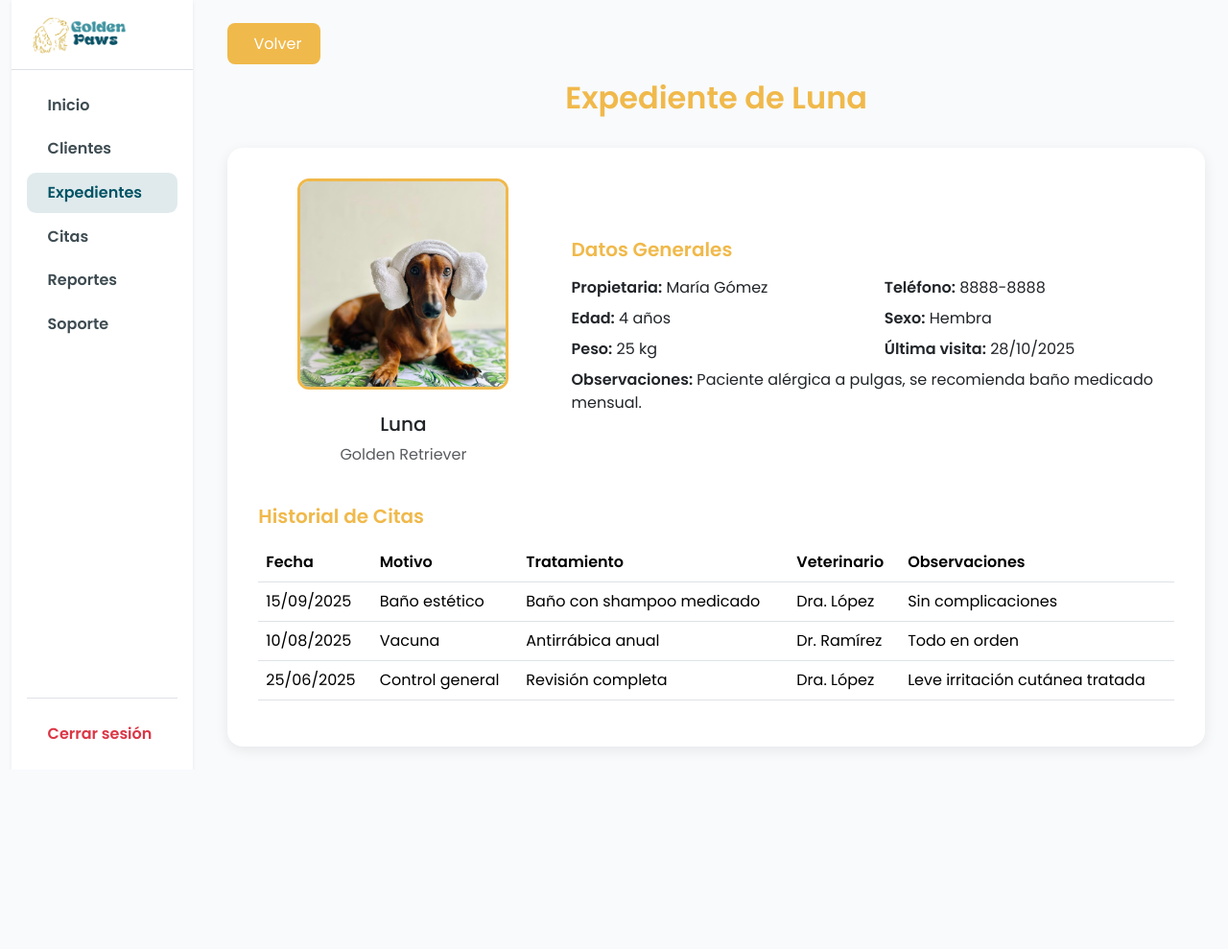
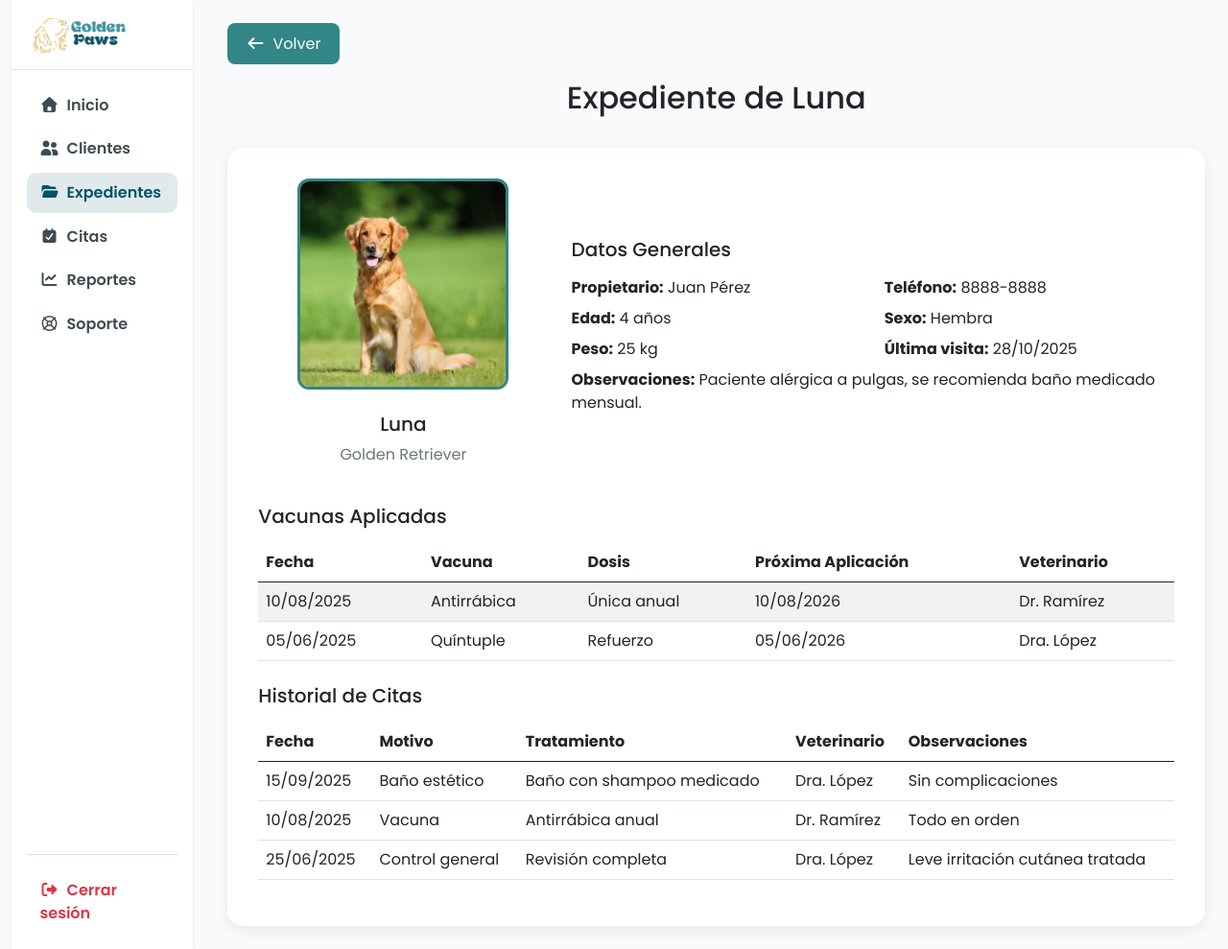
Before and after one commit to susan0104/sc502-3c2025-grupo6, a PHP site: page /pages/expediente.html in a window 1280 px wide. Shown: the whole page at 96% size. Before the commit the page ends 779 px from the top, so only its background shows below. Run offline with PHP 8.4, Linux system fonts and the light colour scheme; some libraries are stand-ins or nearby versions.

Commit message:
Avance en expedientes

```diff
--- a/assets/css/style-expediente.css
+++ b/assets/css/style-expediente.css
@@ -11,16 +11,28 @@ body {
     margin-top: 2rem;
 }
 
+.btn-expediente {
+    background-color: #328686;
+    color: white;
+    border: none;
+    border-radius: 8px;
+    padding: 0.6rem 1.2rem;
+    transition: 0.2s;
+}
+.btn-expediente:hover {
+    background-color: #328686;
+}
+
 .foto-mascota {
     width: 220px;
     height: 220px;
     object-fit: cover;
     border-radius: 12px;
-    border: 3px solid #f0b94b;
+    border: 3px solid #328686;
 }
 
 .btn-volver {
-    background-color: #f0b94b;
+    background-color: #328686;
     color: white;
     border: none;
     border-radius: 8px;
@@ -29,33 +41,5 @@ body {
 }
 
 .btn-volver:hover {
-    background-color: #d8a939;
+    background-color: #328686;
 }
-
-.card-expediente {
-    background: #fff;
-    border-radius: 16px;
-    box-shadow: 0 4px 14px rgba(0, 0, 0, 0.08);
-    padding: 2rem;
-    margin-top: 2rem;
-}
-
-
-
-.titulo-seccion {
-    font-weight: 600;
-    color: #f0b94b;
-}
-
-.btn-volver {
-    background-color: #f0b94b;
-    color: white;
-    border: none;
-    border-radius: 8px;
-    padding: 0.6rem 1.2rem;
-    transition: 0.2s;
-}
-
-.btn-volver:hover {
-    background-color: #d8a939;
-}
--- a/pages/clientes.html
+++ b/pages/clientes.html
@@ -45,7 +45,7 @@
                                 class="fa-solid fa-house me-2"></i>Inicio</a></li>
                     <li class="nav-item"><a class="nav-link active" href="../pages/clientes.html"><i
                                 class="fa-solid fa-user-group me-2"></i>Clientes</a></li>
-                    <li class="nav-item"><a class="nav-link" href="../pages/expedientes.html"><i
+                    <li class="nav-item"><a class="nav-link" href="../pages/listaExpedientes.html"><i
                                 class="fa-solid fa-folder-open me-2"></i>Expedientes</a></li>
                     <li class="nav-item"><a class="nav-link" href="#"><i
                                 class="fa-solid fa-calendar-check me-2"></i>Citas</a></li>
@@ -77,7 +77,7 @@
                                         class="fa-solid fa-house me-2"></i>Inicio</a></li>
                             <li class="nav-item"><a class="nav-link active" href="../pages/clientes.html"><i
                                         class="fa-solid fa-user-group me-2"></i>Clientes</a></li>
-                            <li class="nav-item"><a class="nav-link" href="../pages/expedientes.html"><i
+                            <li class="nav-item"><a class="nav-link" href="../pages/listaExpedientes.html"><i
                                         class="fa-solid fa-folder-open me-2"></i>Expedientes</a></li>
                             <li class="nav-item"><a class="nav-link" href="#"><i
                                         class="fa-solid fa-calendar-check me-2"></i>Citas</a></li>
--- a/pages/expediente.html
+++ b/pages/expediente.html
@@ -2,16 +2,22 @@
 <html lang="es">
 
 <head>
-  <meta charset="UTF-8">
-  <meta name="viewport" content="width=device-width, initial-scale=1.0">
-  <title>Expediente de Luna | Golden Paws</title>
-  <link rel="icon" href="../assets/img/logo.png" type="image/x-icon">
-  <link href="https://cdn.jsdelivr.net/npm/bootstrap@5.3.3/dist/css/bootstrap.min.css" rel="stylesheet">
-  <link rel="stylesheet" href="https://fonts.googleapis.com/css2?family=Poppins:wght@300;400;500;600&display=swap">
-  <link rel="stylesheet" href="../assets/css/style-layout.css">
-  <link rel="stylesheet" href="../assets/css/style-expediente.css">
+    <meta charset="UTF-8">
+    <meta name="viewport" content="width=device-width, initial-scale=1.0">
+    <title>Veterinaria Golden Paws</title>
+    <link rel="icon" type="image/x-icon" href="../favicon.ico">
+    <!-- Google fonts CDN -->
+    <link rel="stylesheet"
+        href="https://fonts.googleapis.com/css2?family=Poppins:wght@300;400;500;600;700&display=swap">
+    <!-- Bootstrap CDN -->
+    <link href="https://cdn.jsdelivr.net/npm/bootstrap@5.0.2/dist/css/bootstrap.min.css" rel="stylesheet"
+        integrity="sha384-EVSTQN3/azprG1Anm3QDgpJLIm9Nao0Yz1ztcQTwFspd3yD65VohhpuuCOmLASjC" crossorigin="anonymous">
+    <!-- Font Awesome CDN -->
+    <link rel="stylesheet" href="https://cdnjs.cloudflare.com/ajax/libs/font-awesome/7.0.1/css/all.min.css" />
+    <link rel="stylesheet" href="../assets/css/style-layout.css">
+    <link rel="stylesheet" href="../assets/css/style-expediente.css">
+</head>
 
-</head>
 
 <body>
 
@@ -39,9 +45,9 @@
         <ul class="nav flex-column gap-1">
           <li class="nav-item"><a class="nav-link" href="../pages/inicio.html"><i
                 class="fa-solid fa-house me-2"></i>Inicio</a></li>
-          <li class="nav-item"><a class="nav-link" href="../pages/clientes.html"><i
+          <li class="nav-item"><a class="nav-link active" href="../pages/clientes.html"><i
                 class="fa-solid fa-user-group me-2"></i>Clientes</a></li>
-          <li class="nav-item"><a class="nav-link active" href="../pages/expedientes.html"><i
+          <li class="nav-item"><a class="nav-link" href="../pages/listaExpedientes.html"><i
                 class="fa-solid fa-folder-open me-2"></i>Expedientes</a></li>
           <li class="nav-item"><a class="nav-link" href="#"><i class="fa-solid fa-calendar-check me-2"></i>Citas</a>
           </li>
@@ -55,7 +61,6 @@
       </nav>
     </div>
   </div>
-
 
   <div class="container-fluid">
     <div class="row">
@@ -71,7 +76,7 @@
                     class="fa-solid fa-house me-2"></i>Inicio</a></li>
               <li class="nav-item"><a class="nav-link" href="../pages/clientes.html"><i
                     class="fa-solid fa-user-group me-2"></i>Clientes</a></li>
-              <li class="nav-item"><a class="nav-link active" href="../pages/expedientes.html"><i
+              <li class="nav-item"><a class="nav-link active" href="../pages/listaExpedientes.html"><i
                     class="fa-solid fa-folder-open me-2"></i>Expedientes</a></li>
               <li class="nav-item"><a class="nav-link" href="#"><i class="fa-solid fa-calendar-check me-2"></i>Citas</a>
               </li>
@@ -89,14 +94,15 @@
       </aside>
 
       <main class="col-lg-9 col-xl-10 px-4 py-4">
-        <a href="expedientes.html" class="btn btn-volver mb-3"><i class="fa-solid fa-arrow-left me-2"></i>Volver</a>
+        <a href="../pages/listaExpedientes.html" class="btn btn-volver mb-3"><i
+            class="fa-solid fa-arrow-left me-2"></i>Volver</a>
 
         <h2 class="text-center titulo-seccion mb-4">Expediente de Luna</h2>
 
         <div class="card-expediente">
           <div class="row align-items-center">
             <div class="col-md-4 text-center mb-4 mb-md-0">
-              <img src="../assets/img/darty.jpeg" alt="Luna" class="foto-mascota mb-3">
+              <img src="../assets/img/perroEjemplo.jpg" alt="Luna" class="foto-mascota mb-3">
               <h5 class="mt-2">Luna</h5>
               <p class="text-muted">Golden Retriever</p>
             </div>
@@ -104,7 +110,7 @@
             <div class="col-md-8">
               <h5 class="titulo-seccion mb-3">Datos Generales</h5>
               <div class="row mb-2">
-                <div class="col-sm-6"><strong>Propietaria:</strong> María Gómez</div>
+                <div class="col-sm-6"><strong>Propietario:</strong> Juan Pérez</div>
                 <div class="col-sm-6"><strong>Teléfono:</strong> 8888-8888</div>
               </div>
               <div class="row mb-2">
@@ -120,6 +126,37 @@
                   medicado mensual.</div>
               </div>
             </div>
+          </div>
+
+          <div class="mt-4">
+            <h5 class="titulo-seccion mb-3">Vacunas Aplicadas</h5>
+            <table class="table table-striped align-middle">
+              <thead>
+                <tr>
+                  <th>Fecha</th>
+                  <th>Vacuna</th>
+                  <th>Dosis</th>
+                  <th>Próxima Aplicación</th>
+                  <th>Veterinario</th>
+                </tr>
+              </thead>
+              <tbody>
+                <tr>
+                  <td>10/08/2025</td>
+                  <td>Antirrábica</td>
+                  <td>Única anual</td>
+                  <td>10/08/2026</td>
+                  <td>Dr. Ramírez</td>
+                </tr>
+                <tr>
+                  <td>05/06/2025</td>
+                  <td>Quíntuple</td>
+                  <td>Refuerzo</td>
+                  <td>05/06/2026</td>
+                  <td>Dra. López</td>
+                </tr>
+              </tbody>
+            </table>
           </div>
 
           <div class="mt-4">
--- a/pages/inicio.html
+++ b/pages/inicio.html
@@ -46,7 +46,7 @@
                                 class="fa-solid fa-house me-2"></i>Inicio</a></li>
                     <li class="nav-item"><a class="nav-link" href="../pages/clientes.html"><i
                                 class="fa-solid fa-user-group me-2"></i>Clientes</a></li>
-                    <li class="nav-item"><a class="nav-link" href="../pages/expedientes.html"><i
+                    <li class="nav-item"><a class="nav-link" href="../pages/listaExpedientes.html"><i
                                 class="fa-solid fa-folder-open me-2"></i>Expedientes</a></li>
                     <li class="nav-item"><a class="nav-link" href="#"><i
                                 class="fa-solid fa-calendar-check me-2"></i>Citas</a></li>
@@ -77,7 +77,7 @@
                                         class="fa-solid fa-house me-2"></i>Inicio</a></li>
                             <li class="nav-item"><a class="nav-link" href="../pages/clientes.html"><i
                                         class="fa-solid fa-user-group me-2"></i>Clientes</a></li>
-                            <li class="nav-item"><a class="nav-link" href="../pages/expedientes.html"><i
+                            <li class="nav-item"><a class="nav-link" href="../pages/listaExpedientes.html"><i
                                         class="fa-solid fa-folder-open me-2"></i>Expedientes</a></li>
                             <li class="nav-item"><a class="nav-link" href="#"><i
                                         class="fa-solid fa-calendar-check me-2"></i>Citas</a></li>
```
Also changed, not shown: pages/crear-cliente.html (+6 -4 lines), pages/listaExpedientes.html (+36 -25 lines), assets/css/style-expendiente.css (deleted).
